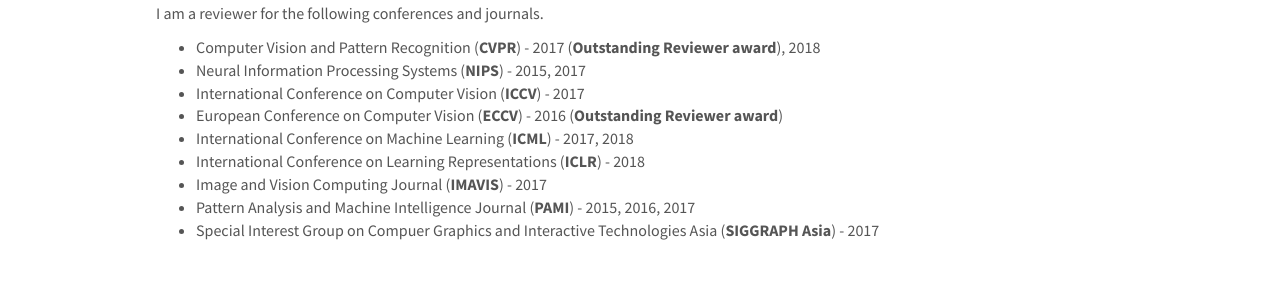
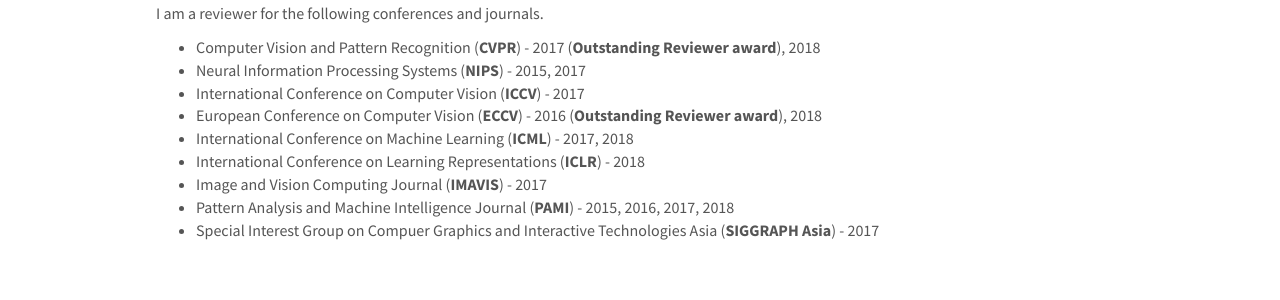
Before and after one commit to varunjampani/varunjampani.github.io, a Jekyll site: the page built from _pages/experience.md, in a window 1280 px wide and 900 px high. Shown: the part 225-525 px from the top of the window. Built offline with Jekyll 4.4.1, drawn with Linux system fonts in a browser that asks for light colours; nearby versions of some CDN libraries.

```diff
--- a/_data/news.yml
+++ b/_data/news.yml
@@ -1,3 +1,6 @@
+- date: February, 2018
+  headline: Papers on point-cloud CNNs, multi-frame video interpolation and superpixels with deep features accepted to CVPR'18.
+
 - date: October, 2017
   headline: <a href="https://github.com/raghudeep/netwarp_public">Code</a> for 'Semantic Video CNNs' is released.
 
--- a/_pages/experience.md
+++ b/_pages/experience.md
@@ -17,11 +17,11 @@ I am a reviewer for the following conferences and journals.
 <li>Computer Vision and Pattern Recognition (<strong>CVPR</strong>) - 2017 (<strong>Outstanding Reviewer award</strong>), 2018</li>
 <li>Neural Information Processing Systems (<strong>NIPS</strong>) - 2015, 2017</li>
 <li>International Conference on Computer Vision (<strong>ICCV</strong>) - 2017</li>
-<li>European Conference on Computer Vision (<strong>ECCV</strong>) - 2016 (<strong>Outstanding Reviewer award</strong>)</li>
+<li>European Conference on Computer Vision (<strong>ECCV</strong>) - 2016 (<strong>Outstanding Reviewer award</strong>), 2018</li>
 <li>International Conference on Machine Learning (<strong>ICML</strong>) - 2017, 2018</li>
 <li>International Conference on Learning Representations (<strong>ICLR</strong>) - 2018</li>
 <li>Image and Vision Computing Journal (<strong>IMAVIS</strong>) - 2017</li>
-<li>Pattern Analysis and Machine Intelligence Journal (<strong>PAMI</strong>) - 2015, 2016, 2017</li>
+<li>Pattern Analysis and Machine Intelligence Journal (<strong>PAMI</strong>) - 2015, 2016, 2017, 2018</li>
 <li>Special Interest Group on Compuer Graphics and Interactive Technologies Asia (<strong>SIGGRAPH Asia</strong>) - 2017</li>
 
 </ul>
```
